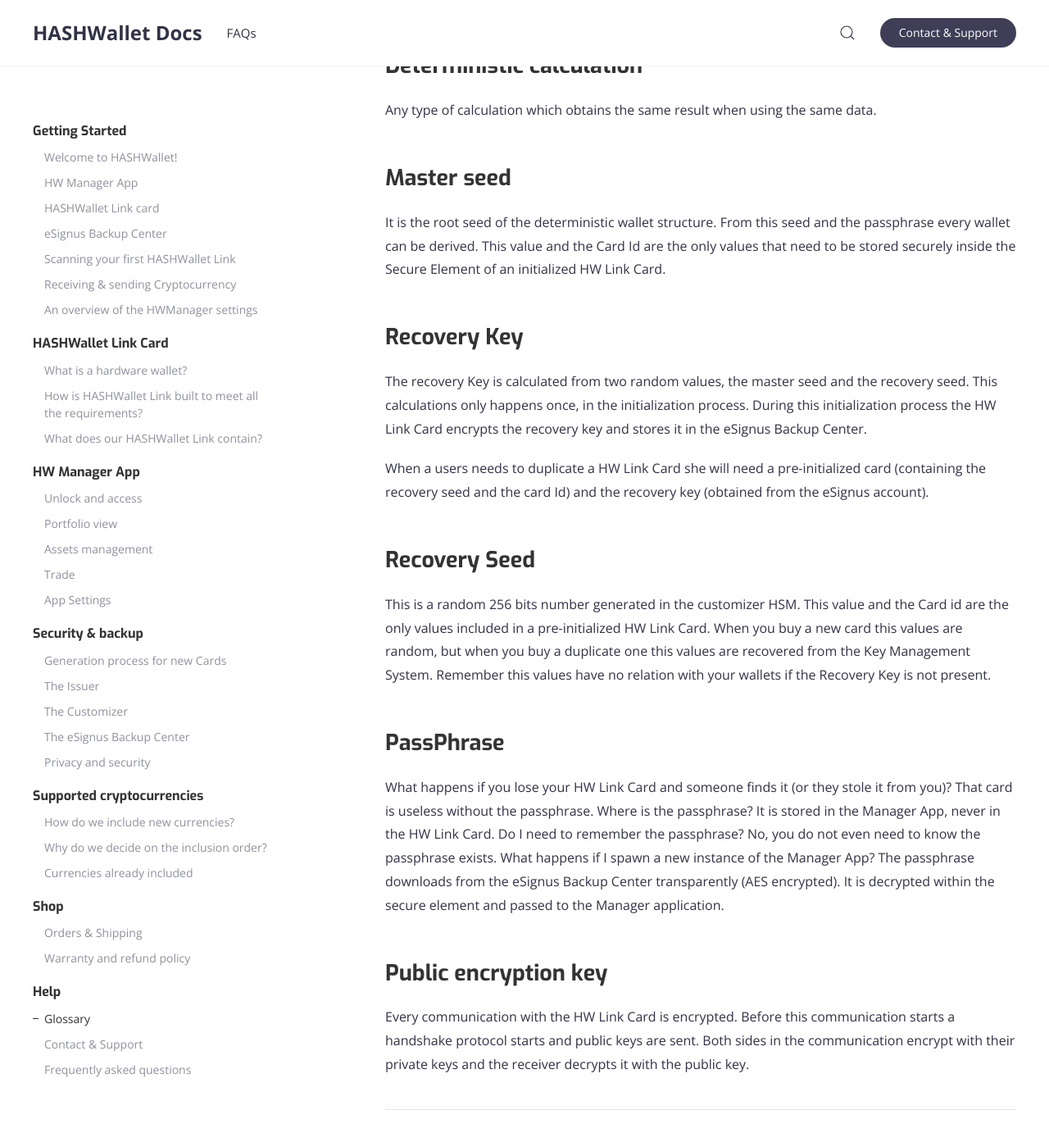
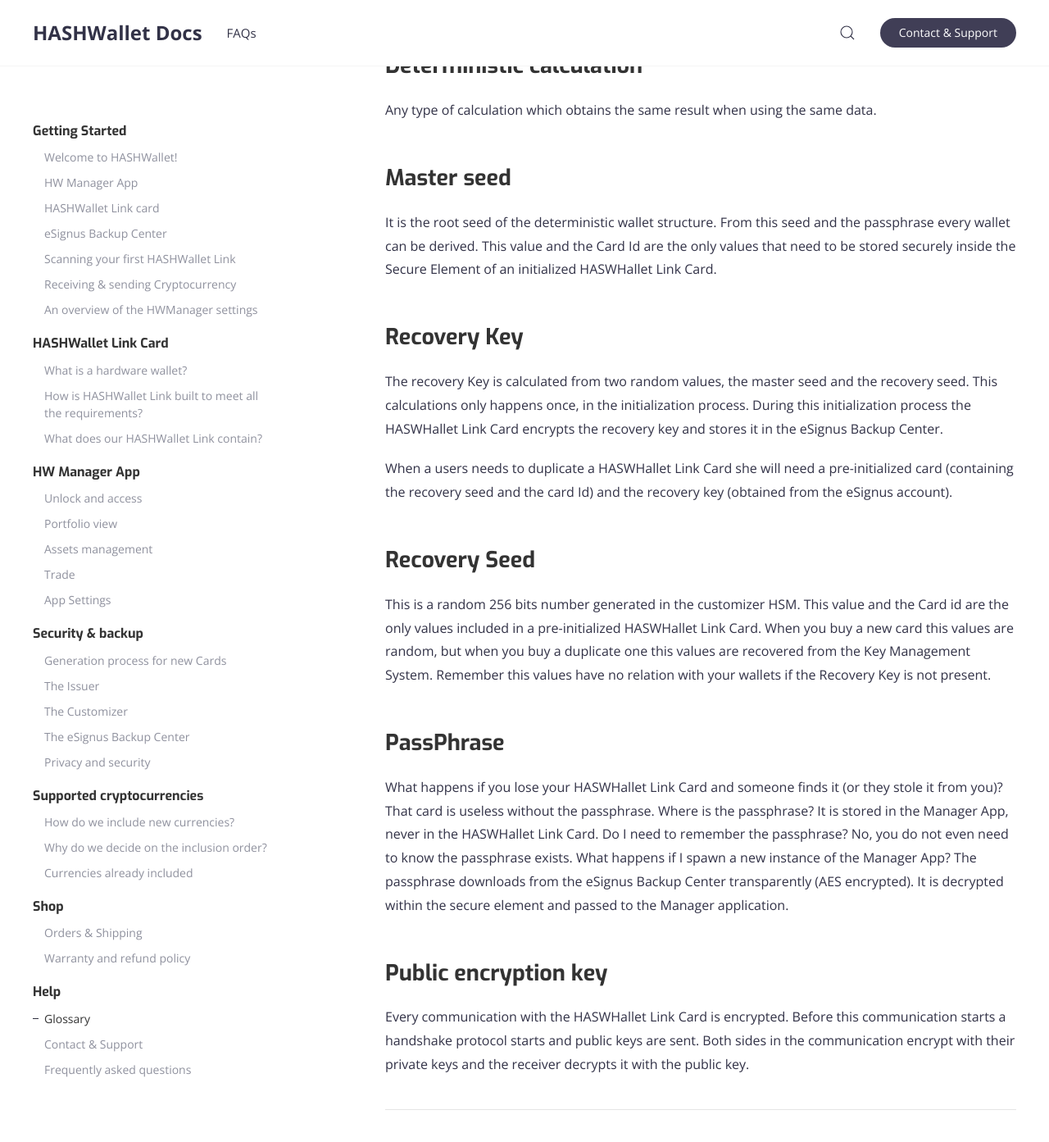
Before and after one commit to eSignus/support, a Jekyll site: the page built from _docs/glossary.md, in a window 1280 px wide and 1400 px high, scrolled down 457 px. Shown: the top 1393 px of the window at 82% size. Built offline with Jekyll 4.4.1, drawn with Linux system fonts in a browser that asks for light colours.

Commit message:
Update glossary.md

```diff
--- a/_docs/glossary.md
+++ b/_docs/glossary.md
@@ -15,26 +15,26 @@
 
 ## Master seed
 
-It is the root seed of the deterministic wallet structure. From this seed and the passphrase every wallet can be derived. This value and the Card Id are the only values that need to be stored securely inside the Secure Element of an initialized HW Link Card.
+It is the root seed of the deterministic wallet structure. From this seed and the passphrase every wallet can be derived. This value and the Card Id are the only values that need to be stored securely inside the Secure Element of an initialized HASWHallet Link Card.
 
 ## Recovery Key
 
-The recovery Key is calculated from two random values, the master seed and the recovery seed. This calculations only happens once, in the initialization process. During this initialization process the HW Link Card encrypts the recovery key and stores it in the eSignus Backup Center.
+The recovery Key is calculated from two random values, the master seed and the recovery seed. This calculations only happens once, in the initialization process. During this initialization process the HASWHallet Link Card encrypts the recovery key and stores it in the eSignus Backup Center.
 
-When a users needs to duplicate a HW Link Card she will need a pre-initialized card (containing the recovery seed and the card Id) and the recovery key (obtained from the eSignus account).
+When a users needs to duplicate a HASWHallet Link Card she will need a pre-initialized card (containing the recovery seed and the card Id) and the recovery key (obtained from the eSignus account).
 
 ## Recovery Seed
 
-This is a random 256 bits number generated in the customizer HSM. This value and the Card id are the only values included in a pre-initialized HW Link Card.
+This is a random 256 bits number generated in the customizer HSM. This value and the Card id are the only values included in a pre-initialized HASWHallet Link Card.
 When you buy a new card this values are random, but when you buy a duplicate one this values are recovered from the Key Management System. Remember this values have no relation with your wallets if the Recovery Key is not present.
 
 ## PassPhrase
 
-What happens if you lose your HW Link Card and someone finds it (or they stole it from you)? That card is useless without the passphrase.
-Where is the passphrase? It is stored in the Manager App, never in the HW Link Card.
+What happens if you lose your HASWHallet Link Card and someone finds it (or they stole it from you)? That card is useless without the passphrase.
+Where is the passphrase? It is stored in the Manager App, never in the HASWHallet Link Card.
 Do I need to remember the passphrase? No, you do not even need to know the passphrase exists.
 What happens if I spawn a new instance of the Manager App? The passphrase downloads from the eSignus Backup Center transparently (AES encrypted). It is decrypted within the secure element and passed to the Manager application.
 
 ## Public encryption key
 
-Every communication with the HW Link Card is encrypted. Before this communication starts a handshake protocol starts and public keys are sent. Both sides in the communication encrypt with their private keys and the receiver decrypts it with the public key.
+Every communication with the HASWHallet Link Card is encrypted. Before this communication starts a handshake protocol starts and public keys are sent. Both sides in the communication encrypt with their private keys and the receiver decrypts it with the public key.
```
